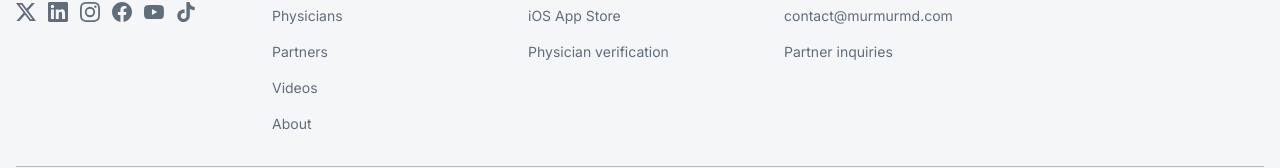
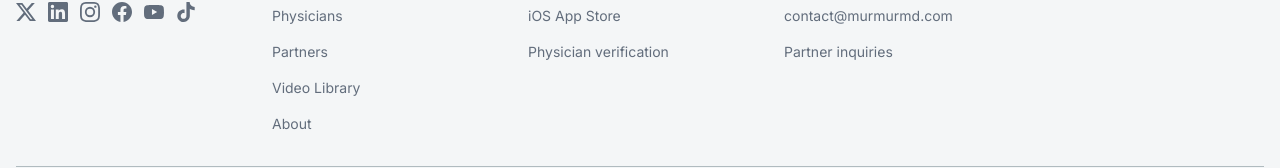
Before and after one commit to JStephens858/Murmur-launch-ui, a Next.js app: page / in a window 1280 px wide. Shown: the part 3123-3291 px from the top of the page. Built offline with nearby package versions, Linux system fonts and the light colour scheme.

Commit message:
Match footer link label: Video Library

```diff
--- a/components/sections/footer/default.tsx
+++ b/components/sections/footer/default.tsx
@@ -58,7 +58,7 @@
       links: [
         { text: "Physicians", href: "/physicians" },
         { text: "Partners", href: "/partners" },
-        { text: "Videos", href: "/videos" },
+        { text: "Video Library", href: "/videos" },
         { text: "About", href: "/about" },
       ],
     },
```
